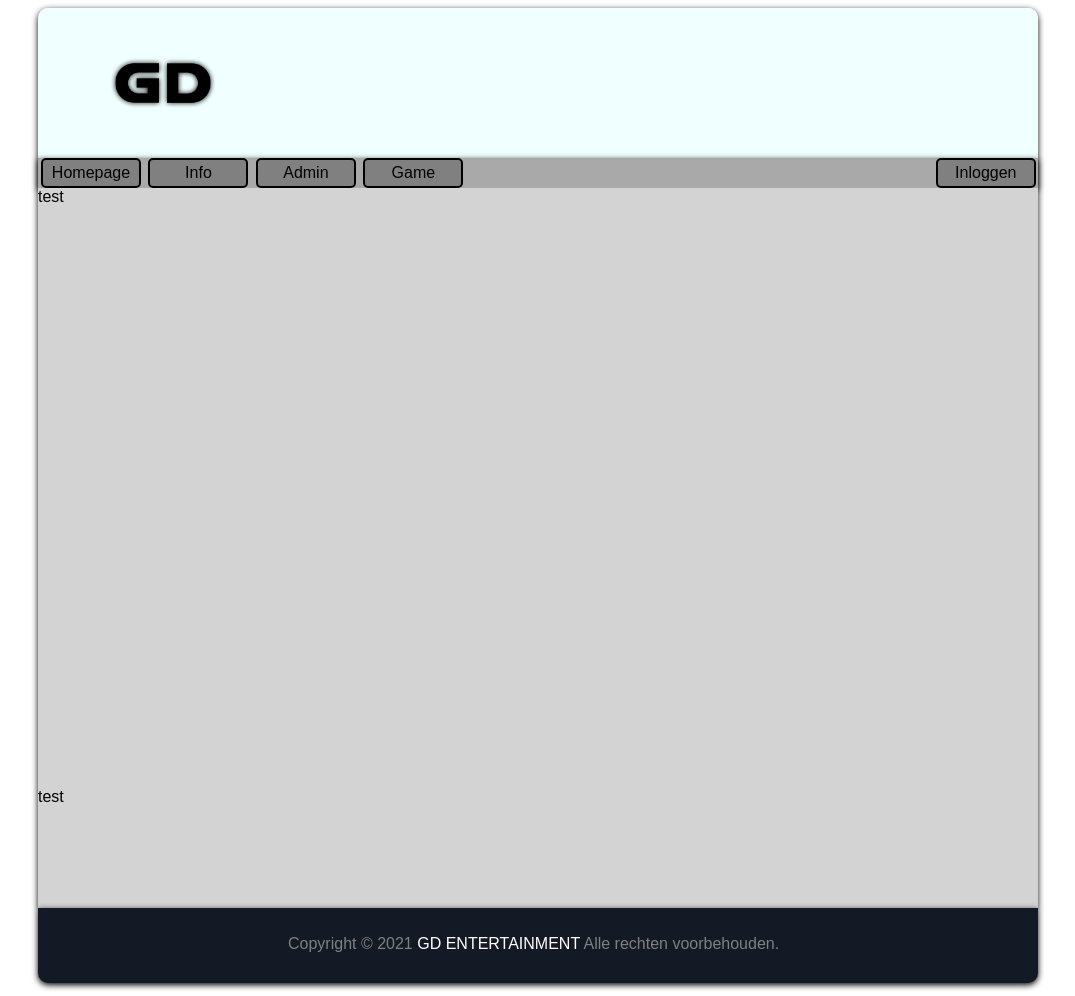
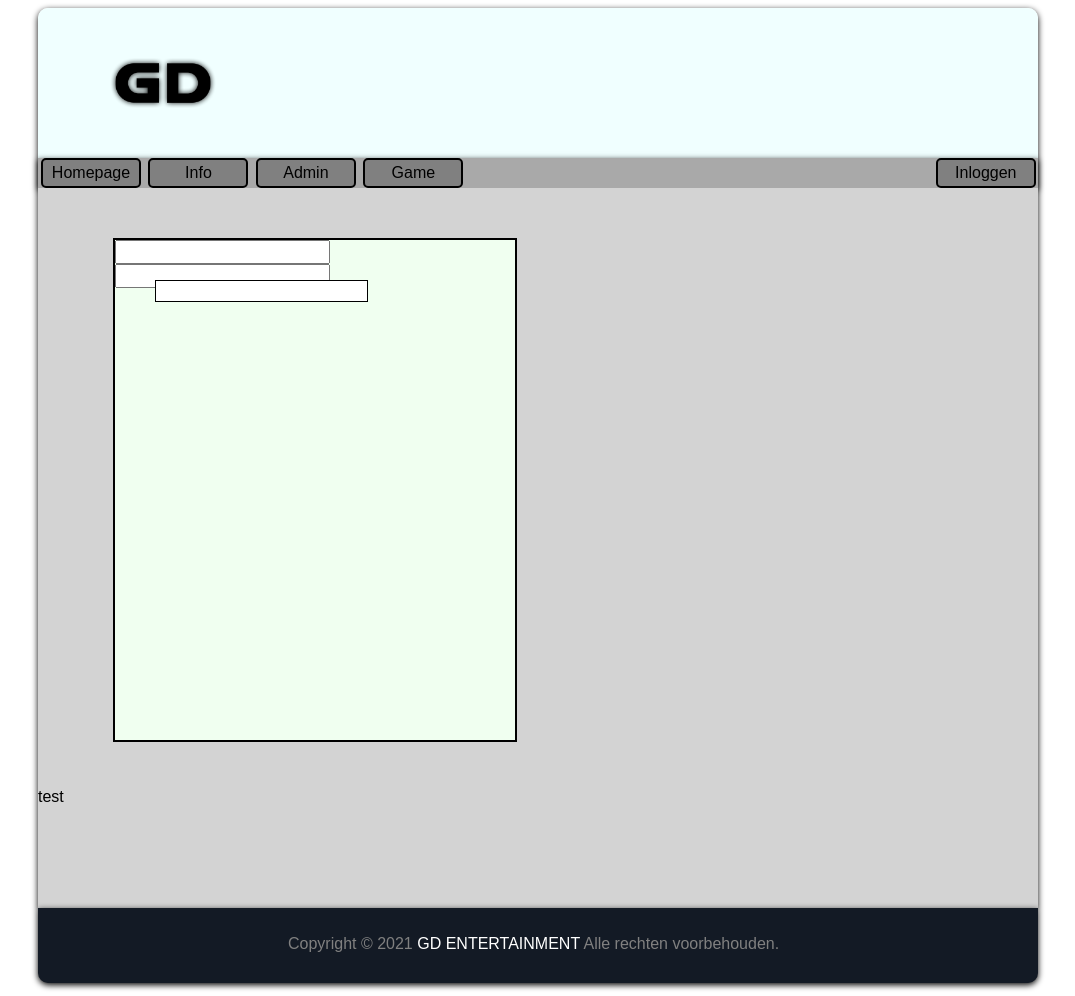
Before and after one commit to Penguinnguy/Project-Web, a PHP site: page /admin.html in a window 1280 px wide. Shown: the whole page, without its empty margins (102-1177 px from the left). Run offline with PHP 8.4, Linux system fonts and the light colour scheme.

Commit message:
Admin page start
De start van de admin page waar het inschrijf formulier op komt.

```diff
--- a/admin.html
+++ b/admin.html
@@ -20,7 +20,11 @@
                 <a href="inlog.html"><button class="inlog-button">Inloggen</button></a>
             </div>
             <div class="main-block">
-                test
+                <div class="input-block">
+                    <input type="text" class="input1">
+                    <input type="text" class="input2">
+                    <input type="text" class="input3">
+                </div>
             </div>
             <div class="bottom-bar">
                 test
--- a/css.css
+++ b/css.css
@@ -196,3 +196,19 @@ button:hover {
     border-bottom: 2px solid black;
     position: absolute;
 }
+
+.input-block {
+    width: 400px;
+    height: 500px;
+    border: 2px solid black;
+    background-color: honeydew;
+    margin-left: 75px;
+    margin-top: 50px;
+    position: absolute;
+}
+
+.input1 {
+    border: 1px solid black;
+    margin: 40px;
+    position: absolute;
+}
```
